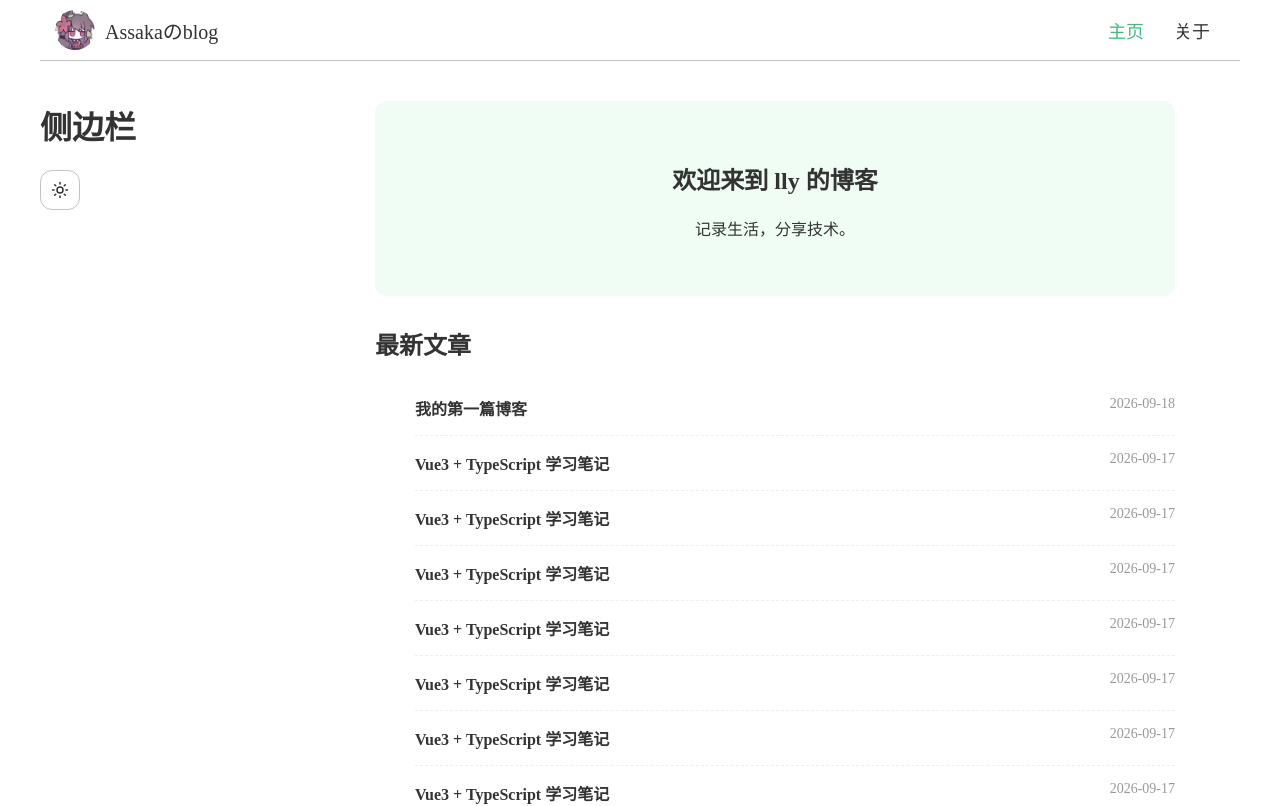
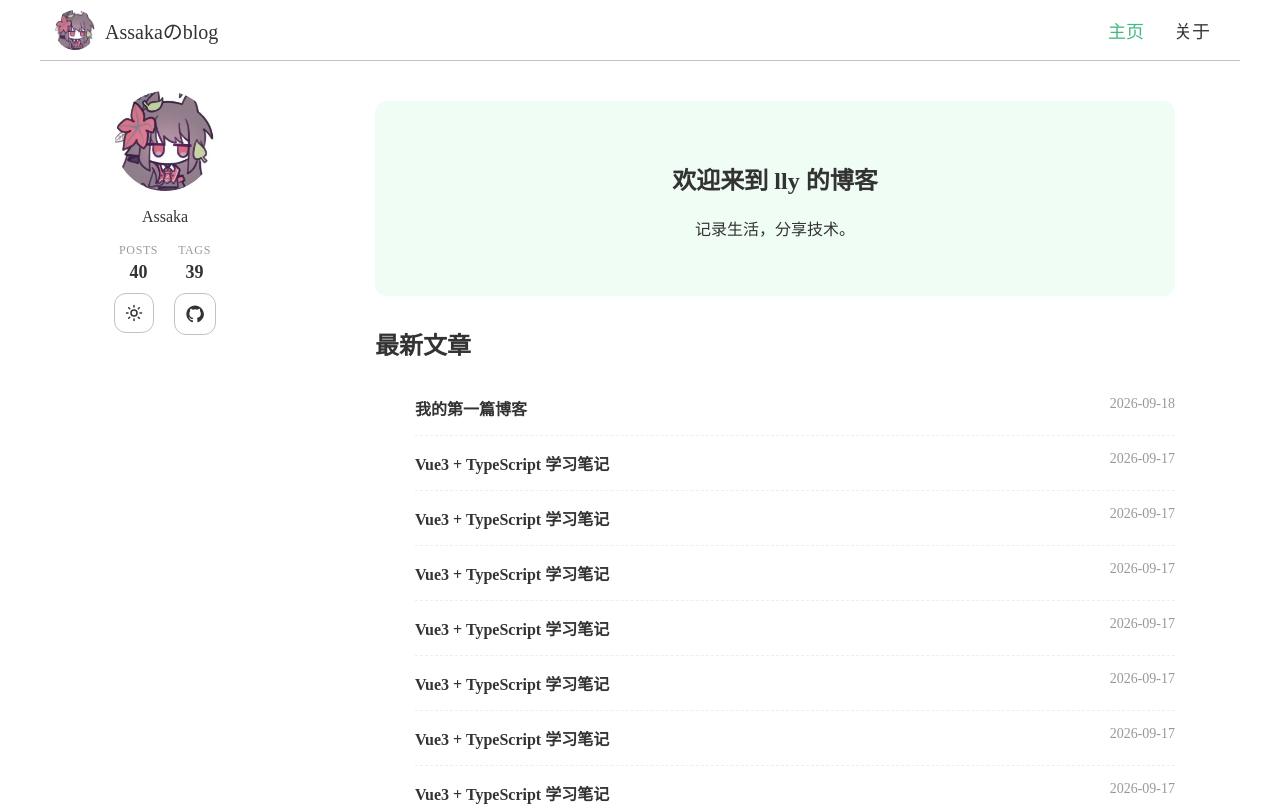
Before and after one commit to Assaka-max/Assaka_blog, a Vue app in the folder blog_frontend/: page / in a window 1280 px wide. Shown: the top 806 px of the page. Built offline with nearby package versions, Linux system fonts and the light colour scheme.

Commit message:
侧边栏框架完成

```diff
--- /dev/null
+++ b/blog_frontend/src/api/stats.ts
@@ -0,0 +1,10 @@
+export interface SiteStats {
+  posts: number
+  tags: number
+}
+
+/** 模拟后端（真实项目换成 fetch('/api/stats')） */
+export async function fetchSiteStats(): Promise<SiteStats> {
+  await new Promise((r) => setTimeout(r, 300))
+  return { posts: 40, tags: 39 }
+}
--- a/blog_frontend/src/components/SideBar.vue
+++ b/blog_frontend/src/components/SideBar.vue
@@ -1,12 +1,26 @@
 <template>
   <div class="sidebar" :class="{'is-open': isOpen}">
-    <h1>侧边栏</h1>
-    <ThemeToggle></ThemeToggle>
+    <img src="../assets/avatar.jpg" alt="Avatar" class="avatar">
+    <p style="line-height: 0px; font-weight: 500;">Assaka</p>
+
+    <div class="stats">
+      <PostsStat />
+      <TagsStat />
+    </div>
+
+    <div class="social">
+      <ThemeToggle></ThemeToggle>
+      <SocialLink></SocialLink>
+    </div>
+
   </div>
 </template>
 
 <script setup lang="ts">
+  import SocialLink from './SocialLink.vue';
   import ThemeToggle from './ThemeToggle.vue';
+  import PostsStat from './stats/PostsStat.vue';
+  import TagsStat from './stats/TagsStat.vue';
   defineProps<{ isOpen: boolean}>()
   defineEmits<{ (e: 'close-sidebar'): void}>()
 </script>
@@ -17,6 +31,12 @@
   /* 防止被文章挤扁：flex-shrink: 0;  */
   position: sticky; /* 侧边栏跟随滚动 */
   top: 80px; /* 导航栏高度(60) + 一点间距(20) */
+
+  display: flex;
+  flex-direction: column;
+  align-items: center;   /* 所有子元素水平居中 */
+  text-align: center;    /* 文字居中仍然保留 */
+  gap: 10px;
 }
 
 @media (max-width: 768px) {
@@ -43,5 +63,23 @@
   .sidebar.is-open {
     right: 0;
   }
+
+}
+
+.avatar {
+  width: 100px;
+  height: 100px;
+  border-radius: 50%;
+  margin-top: 10px;
+}
+
+.social {
+  display: flex;
+  gap: 20px;
+}
+
+.stats {
+  display: flex;
+  gap: 20px;
 }
 </style>
--- /dev/null
+++ b/blog_frontend/src/components/SocialLink.vue
@@ -0,0 +1,45 @@
+<template>
+  <a
+      class="social-link"
+      href="https://github.com/Assaka-max"
+      target="_blank"
+      rel="noopener"
+      aria-label="GitHub"
+    >
+      <svg
+        class="icon"
+        viewBox="0 0 24 24"
+        width="18"
+        height="18"
+        fill="currentColor"
+      >
+        <path d="M12 .5C5.7.5.5 5.7.5 12c0 5.1 3.3 9.4 7.9 10.9.6.1.8-.3.8-.6v-2c-3.2.7-3.9-1.5-3.9-1.5-.5-1.3-1.3-1.7-1.3-1.7-1-.7.1-.7.1-.7 1.1.1 1.7 1.2 1.7 1.2 1 1.7 2.6 1.2 3.3.9.1-.7.4-1.2.7-1.5-2.6-.3-5.3-1.3-5.3-5.8 0-1.3.5-2.3 1.2-3.1-.1-.3-.5-1.5.1-3.1 0 0 1-.3 3.3 1.2a11.5 11.5 0 0 1 6 0c2.3-1.5 3.3-1.2 3.3-1.2.6 1.6.2 2.8.1 3.1.8.8 1.2 1.8 1.2 3.1 0 4.5-2.7 5.5-5.3 5.8.4.4.8 1.1.8 2.2v3.2c0 .3.2.7.8.6 4.6-1.5 7.9-5.8 7.9-10.9C23.5 5.7 18.3.5 12 .5z" />
+      </svg>
+    </a>
+</template>
+
+<style scoped>
+/* 与 ThemeToggle 保持一致的方形按钮样式 */
+.social-link {
+  width: 40px;
+  height: 40px;
+  display: grid;
+  place-items: center;
+  border: 1px solid var(--border-color);
+  border-radius: var(--border-radius);
+  background: transparent;
+  color: var(--text-color); /* 图标颜色自动跟随主题 */
+  cursor: pointer;
+  text-decoration: none;
+  transition: background-color 0.2s, border-color 0.2s, color 0.2s;
+}
+
+.social-link:hover {
+  background-color: var(--hover-background-color, rgba(128, 128, 128, 0.12));
+}
+
+.icon {
+  display: block;
+  transition: transform 0.3s ease, opacity 0.3s ease;
+}
+</style>
--- /dev/null
+++ b/blog_frontend/src/components/stats/PostsStat.vue
@@ -0,0 +1,30 @@
+<template>
+  <StatItem
+    to="/posts"
+    label="POSTS"
+    :value="count"
+    :loading="loading"
+    :error="error"
+  ></StatItem>
+</template>
+
+<script setup lang="ts">
+  import { onMounted, ref } from 'vue';
+  import StatItem from './StatItem.vue';
+import { fetchSiteStats } from '@/api/stats.ts';
+
+  const count = ref(0)
+  const loading = ref(true)
+  const error = ref<string | null>(null)
+
+  onMounted(async () => {
+    try{
+      const data = await fetchSiteStats()
+      count.value = data.posts
+    } catch (e) {
+      error.value = e instanceof Error ? e.message : '加载失败'
+    } finally {
+      loading.value = false
+    }
+  })
+</script>
--- /dev/null
+++ b/blog_frontend/src/components/stats/StatItem.vue
@@ -0,0 +1,57 @@
+<template>
+  <RouterLink :to="to" class="stat-item">
+    <span class="stat-label">{{ label }}</span>
+    <span class="stat-value">
+      {{ loading ? '--' : error ? 'E' : value }}
+    </span>
+  </RouterLink>
+</template>
+
+<script setup lang="ts">
+import { RouterLink } from 'vue-router'
+
+defineProps<{
+  to: string
+  label: string
+  value: number
+  loading?: boolean
+  error?: string | null
+}>()
+</script>
+
+<style scoped>
+.stat-item {
+  display: flex;
+  flex-direction: column;
+  align-items: center;
+  gap: 4px;
+  text-decoration: none;
+  color: inherit;
+  cursor: pointer;
+  transition: transform 0.2s ease;
+}
+
+.stat-item:hover {
+  transform: translateY(-1px);
+}
+
+.stat-item:hover .stat-label,
+.stat-item:hover .stat-value {
+  color: var(--color-primary);
+}
+
+.stat-label {
+  font-size: 0.75rem;
+  letter-spacing: 0.05em;
+  text-transform: uppercase;
+  color: var(--text-color-secondary);
+  transition: color 0.2s ease;
+}
+
+.stat-value {
+  font-size: 1.125rem;
+  font-weight: 600;
+  color: var(--text-color);
+  transition: color 0.2s ease;
+}
+</style>
--- /dev/null
+++ b/blog_frontend/src/components/stats/TagsStat.vue
@@ -0,0 +1,30 @@
+<template>
+  <StatItem
+    to="/tags"
+    label="TAGS"
+    :value="count"
+    :loading="loading"
+    :error="error"
+  />
+</template>
+
+<script setup lang="ts">
+import { onMounted, ref } from 'vue'
+import StatItem from './StatItem.vue'
+import { fetchSiteStats } from '../../api/stats'
+
+const count = ref(0)
+const loading = ref(true)
+const error = ref<string | null>(null)
+
+onMounted(async () => {
+  try {
+    const data = await fetchSiteStats()
+    count.value = data.tags
+  } catch (e) {
+    error.value = e instanceof Error ? e.message : '加载失败'
+  } finally {
+    loading.value = false
+  }
+})
+</script>
--- a/blog_frontend/src/router/index.ts
+++ b/blog_frontend/src/router/index.ts
@@ -7,6 +7,16 @@ const router = createRouter({
       path: '/',
       name: 'home',
       component: () => import('../views/HomeView.vue')
+    },
+    {
+      path: '/posts',
+      name: 'posts',
+      component: () => import('../views/HomeView.vue')
+    },
+    {
+      path: '/tags',
+      name: 'tags',
+      component: () => import('../views/HomeView.vue')
     }
     //等等
   ]
```
